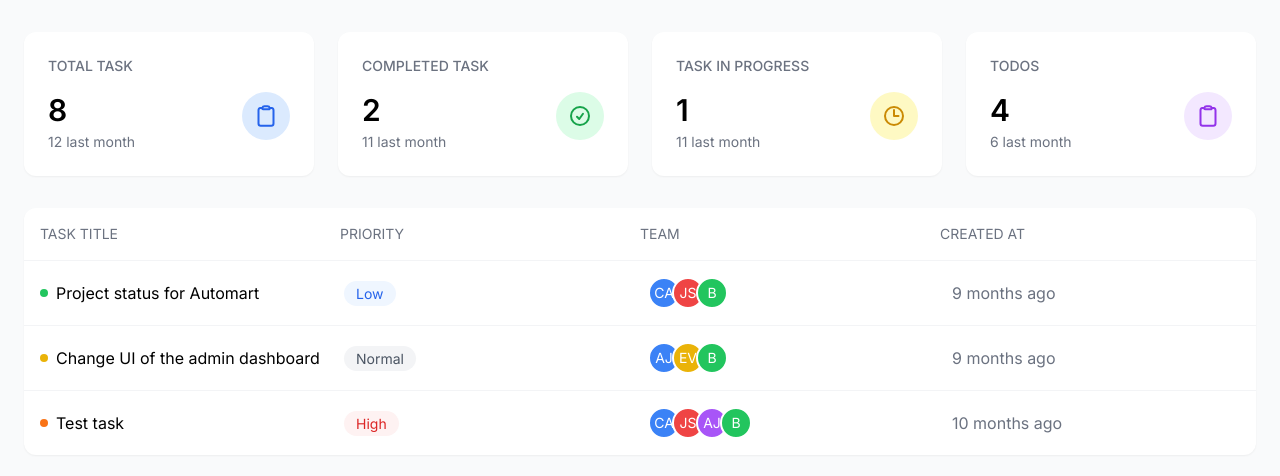
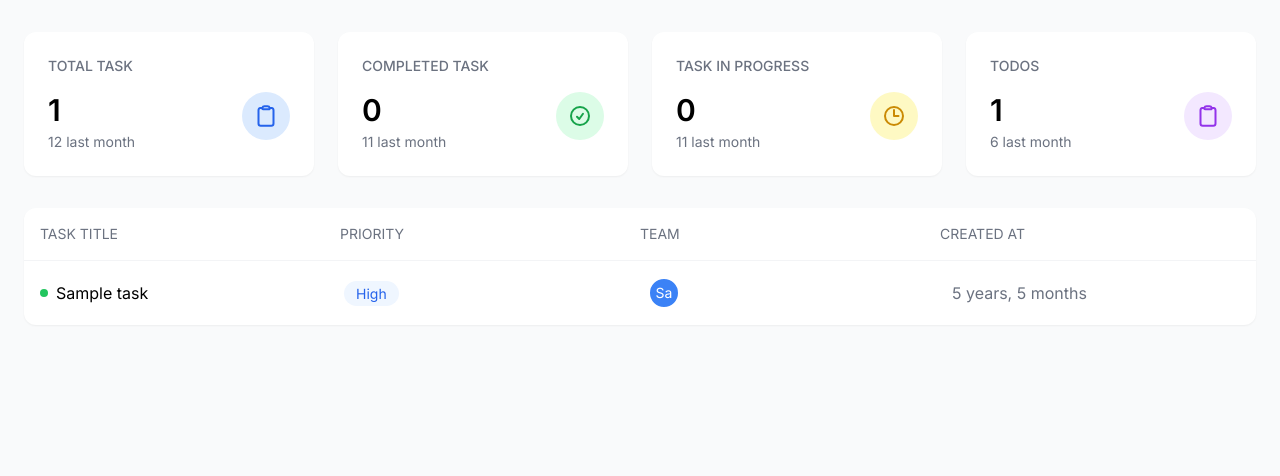
Before and after one commit to majharul-web/task-management-django, a Django app: page /tasks/manager-dashboard/ in a window 1280 px wide. Shown: the part 64-540 px from the top of the page. Run offline with Django 5.2, Linux system fonts and the light colour scheme; tables that the repository leaves empty hold one stand-in row (values such as "Sample post").

Commit message:
manger dashboard dynamic

```diff
--- a/tasks/templates/dashboard/dashboard.html
+++ b/tasks/templates/dashboard/dashboard.html
@@ -59,7 +59,7 @@
             <h3 class="text-sm font-medium text-gray-500 mb-4">TOTAL TASK</h3>
             <div class="flex justify-between items-start">
               <div>
-                <p class="text-3xl font-semibold mb-1">8</p>
+                <p class="text-3xl font-semibold mb-1">{{ total_task }}</p>
                 <p class="text-gray-500 text-sm">12 last month</p>
               </div>
               <div class="bg-blue-100 p-3 rounded-full">
@@ -85,7 +85,7 @@
             <h3 class="text-sm font-medium text-gray-500 mb-4">COMPLETED TASK</h3>
             <div class="flex justify-between items-start">
               <div>
-                <p class="text-3xl font-semibold mb-1">2</p>
+                <p class="text-3xl font-semibold mb-1">{{ completed_tasks }}</p>
                 <p class="text-gray-500 text-sm">11 last month</p>
               </div>
               <div class="bg-green-100 p-3 rounded-full">
@@ -111,7 +111,7 @@
             <h3 class="text-sm font-medium text-gray-500 mb-4">TASK IN PROGRESS</h3>
             <div class="flex justify-between items-start">
               <div>
-                <p class="text-3xl font-semibold mb-1">1</p>
+                <p class="text-3xl font-semibold mb-1">{{ in_progress_tasks }}</p>
                 <p class="text-gray-500 text-sm">11 last month</p>
               </div>
               <div class="bg-yellow-100 p-3 rounded-full">
@@ -136,7 +136,7 @@
             <h3 class="text-sm font-medium text-gray-500 mb-4">TODOS</h3>
             <div class="flex justify-between items-start">
               <div>
-                <p class="text-3xl font-semibold mb-1">4</p>
+                <p class="text-3xl font-semibold mb-1">{{ pending_tasks }}</p>
                 <p class="text-gray-500 text-sm">6 last month</p>
               </div>
               <div class="bg-purple-100 p-3 rounded-full">
--- a/tasks/templates/dashboard/manager-dashboard.html
+++ b/tasks/templates/dashboard/manager-dashboard.html
@@ -12,97 +12,30 @@
   </div>
   {% comment %}  Task Items   {% endcomment %}
   <div class="divide-y divide-gray-100">
+
+   {% for task in tasks %}
    {% comment %}  Item 1 {% endcomment %}
    <div class="grid grid-cols-4 gap-4 p-4 items-center">
       <div class="flex items-center gap-2">
         <div class="w-2 h-2 rounded-full bg-green-500"></div>
-        <span>Project status for Automart</span>
+        <span>{{ task.title }}</span>
       </div>
       <div>
-        <span class="px-3 py-1 rounded-full bg-blue-50 text-blue-600 text-sm">Low</span>
+        <span class="px-3 py-1 rounded-full bg-blue-50 text-blue-600 text-sm">{{ task.details.get_priority_display }}</span>
       </div>
       <div class="flex -space-x-2">
+        {% for emp in task.assigned_to.all %}
           <div
             class="w-8 h-8 rounded-full bg-blue-500 flex items-center justify-center text-white text-sm border-2 border-white"
           >
-          CA
+            {{ emp.name|slice:":2" }}
           </div>
-        <div
-          class="w-8 h-8 rounded-full bg-red-500 flex items-center justify-center text-white text-sm border-2 border-white"
-        >
-          JS
+        {% endfor %}
       </div>
-        <div
-          class="w-8 h-8 rounded-full bg-green-500 flex items-center justify-center text-white text-sm border-2 border-white"
-        >
-          B
+      <div class="text-gray-500">{{ task.created_at|timesince }}</div>
     </div>
-      </div>
-      <div class="text-gray-500">9 months ago</div>
-    </div>
+   {% endfor %}
 
-    {% comment %}  Item 2 {% endcomment %}
-    <div class="grid grid-cols-4 gap-4 p-4 items-center">
-      <div class="flex items-center gap-2">
-        <div class="w-2 h-2 rounded-full bg-yellow-500"></div>
-        <span> Change UI of the admin dashboard </span>
-      </div>
-      <div>
-        <span class="px-3 py-1 rounded-full bg-gray-100 text-gray-600 text-sm">Normal</span>
-      </div>
-      <div class="flex -space-x-2">
-        <div
-          class="w-8 h-8 rounded-full bg-blue-500 flex items-center justify-center text-white text-sm border-2 border-white"
-        >
-          AJ
-        </div>
-        <div
-          class="w-8 h-8 rounded-full bg-yellow-500 flex items-center justify-center text-white text-sm border-2 border-white"
-        >
-          EV
-        </div>
-        <div
-          class="w-8 h-8 rounded-full bg-green-500 flex items-center justify-center text-white text-sm border-2 border-white"
-        >
-          B
-        </div>
-      </div>
-      <div class="text-gray-500">9 months ago</div>
-    </div>
-
-    {% comment %}  Item 3 {% endcomment %}
-    <div class="grid grid-cols-4 gap-4 p-4 items-center">
-      <div class="flex items-center gap-2">
-        <div class="w-2 h-2 rounded-full bg-orange-500"></div>
-        <span>Test task</span>
-      </div>
-      <div>
-        <span class="px-3 py-1 rounded-full bg-red-50 text-red-600 text-sm">High</span>
-      </div>
-      <div class="flex -space-x-2">
-        <div
-          class="w-8 h-8 rounded-full bg-blue-500 flex items-center justify-center text-white text-sm border-2 border-white"
-        >
-          CA
-        </div>
-        <div
-          class="w-8 h-8 rounded-full bg-red-500 flex items-center justify-center text-white text-sm border-2 border-white"
-        >
-          JS
-        </div>
-        <div
-          class="w-8 h-8 rounded-full bg-purple-500 flex items-center justify-center text-white text-sm border-2 border-white"
-        >
-          AJ
-        </div>
-        <div
-          class="w-8 h-8 rounded-full bg-green-500 flex items-center justify-center text-white text-sm border-2 border-white"
-        >
-          B
-        </div>
-      </div>
-      <div class="text-gray-500">10 months ago</div>
-    </div>
   </div>
 </div>
 {% endblock tasks %}
--- a/tasks/views.py
+++ b/tasks/views.py
@@ -8,7 +8,20 @@ from django.db.models import Q,Count
 # Create your views here.
 
 def manager_dashboard(request):
-    return render(request, 'dashboard/manager-dashboard.html')
+    tasks= Task.objects.all()
+    total_task=tasks.count()  # Count all tasks
+    completed_tasks = tasks.filter(status='COMPLETED').count()  # Count completed tasks
+    pending_tasks = tasks.filter(status='PENDING').count()  # Count pending tasks
+    in_progress_tasks = tasks.filter(status='IN_PROGRESS').count()  # Count in-progress
+
+    context = {
+        'tasks': tasks,
+        'total_task': total_task,
+        'completed_tasks': completed_tasks,
+        'pending_tasks': pending_tasks,
+        'in_progress_tasks': in_progress_tasks,
+    }
+    return render(request, 'dashboard/manager-dashboard.html',context=context)
 
 def user_dashboard(request):
     return render(request, 'dashboard/user-dashboard.html')
```
Lines whose indentation alone changed are shown as unchanged.
